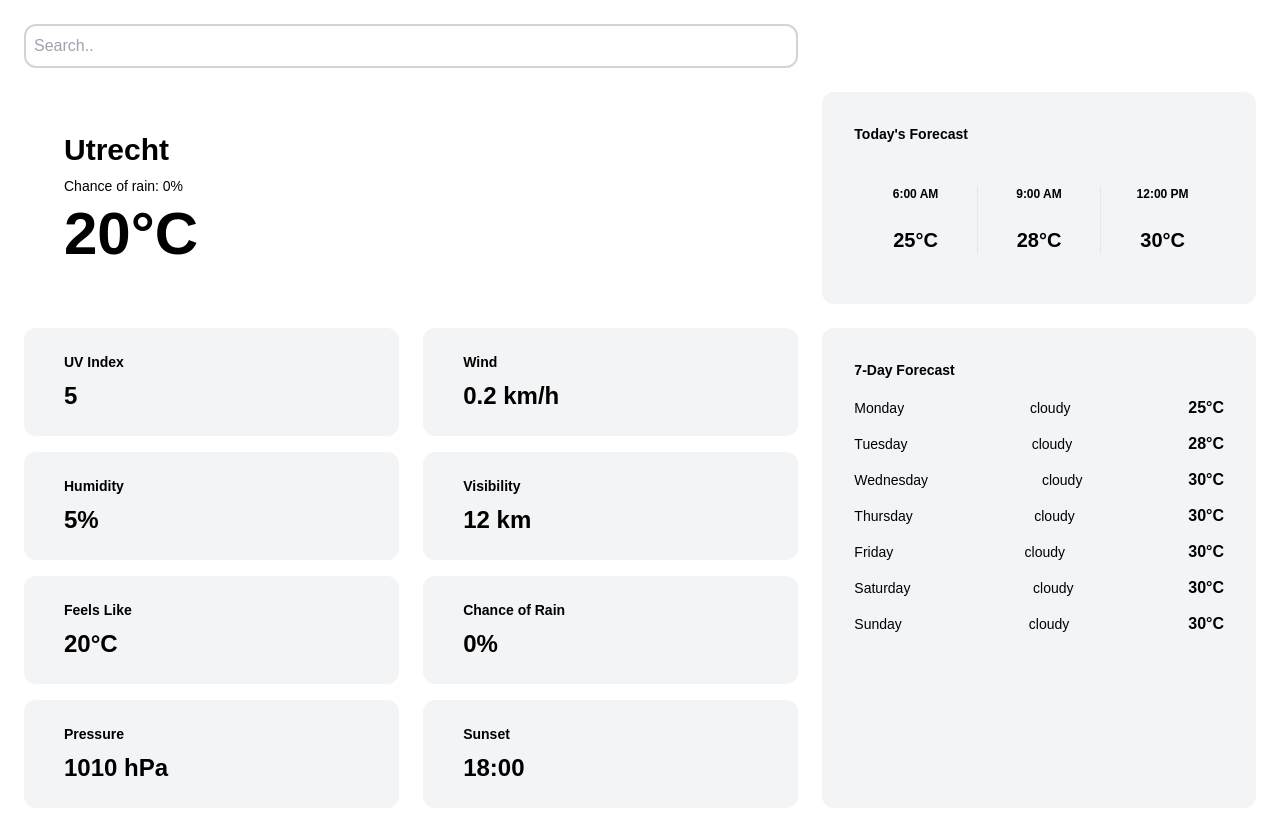
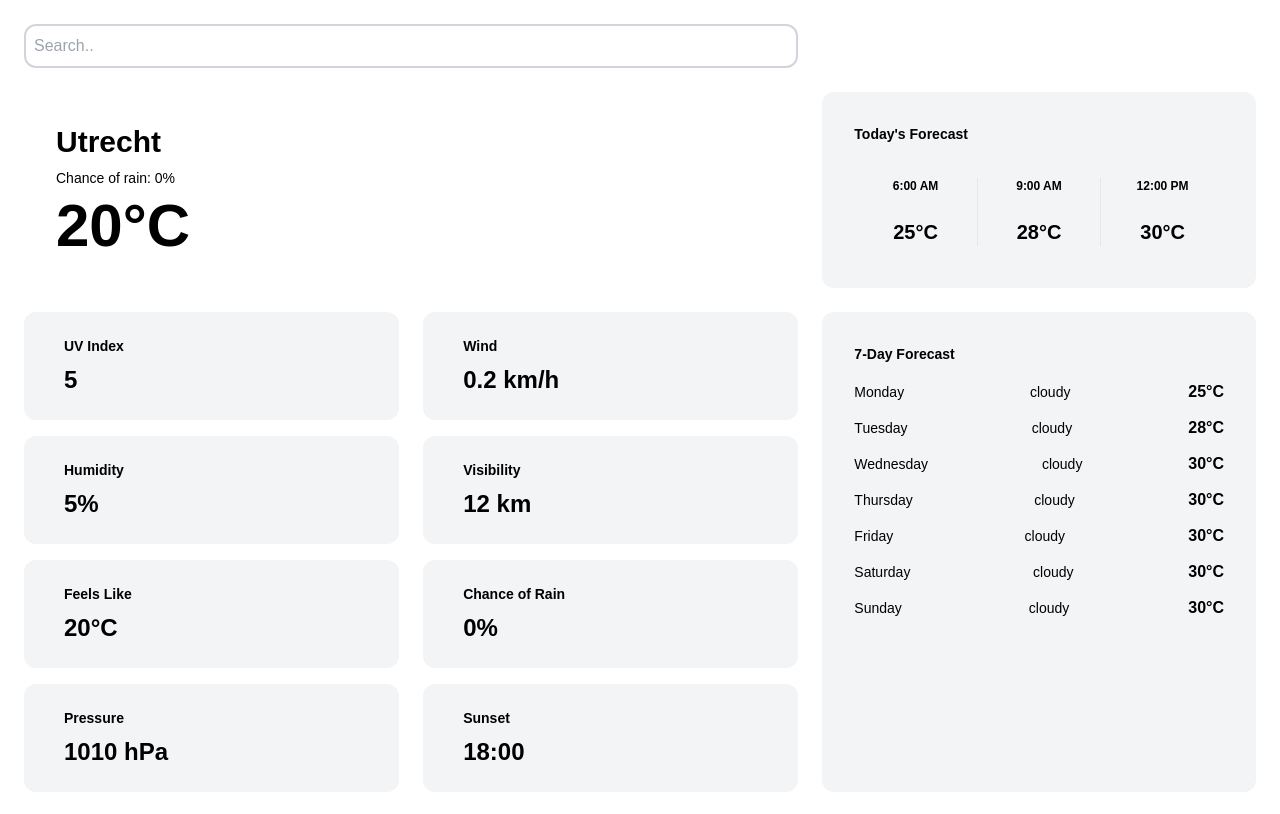
Before and after one commit to ChaoticAlexander/drizzle-weather, a Next.js app: page / in a window 1280 px wide. Shown: the top 814 px of the page. Built offline with nearby package versions, Linux system fonts and the light colour scheme.

Commit message:
responsive  fixes

```diff
--- a/app/components/molecules/cards/currentWeatherCard/currentWeatherCard.module.css
+++ b/app/components/molecules/cards/currentWeatherCard/currentWeatherCard.module.css
@@ -1,5 +1,5 @@
 .currentWeatherCard {
-  @apply p-4 md:p-10 flex flex-row w-full;
+  @apply p-4 md:p-8 flex flex-row w-full;
   max-height: 244px;
 }
 
@@ -16,10 +16,14 @@
 }
 
 .temperature {
-  @apply text-4xl md:text-6xl font-bold mt-auto;
+  @apply text-4xl sm:text-6xl font-bold mt-auto;
 }
 
 .statusIcon {
-  @apply ml-auto flex justify-center;
-  font-size: 9rem;
+  @apply ml-auto flex items-center;
+  font-size: 7rem;
+
+  @media (min-width: 640px) {
+    font-size: 9rem;
+  }
 }
--- a/app/styles/globals.css
+++ b/app/styles/globals.css
@@ -11,8 +11,9 @@
 }
 
 #__next {
-  @apply flex px-4 py-6  md:p-6 gap-x-6;
+  @apply flex px-4 py-6  md:p-6 lg:mx-auto gap-x-6;
   font-family: 'Poppins', sans-serif;
+  max-width: 1280px;
 }
 
 i {
--- a/app/styles/homepage.module.css
+++ b/app/styles/homepage.module.css
@@ -3,11 +3,15 @@
 }
 
 .homepageRow {
-  @apply grid gap-x-6 gap-y-6 mb-6;
+  @apply grid gap-x-6 gap-y-6;
 
-  @media (min-width: 768px) {
+  @media (min-width: 870px) {
     grid-template-columns: 1fr .56fr;
   }
+}
+
+.homepageRow:not(:last-child) {
+  @apply mb-6;
 }
 
 .contentContainer {
```
